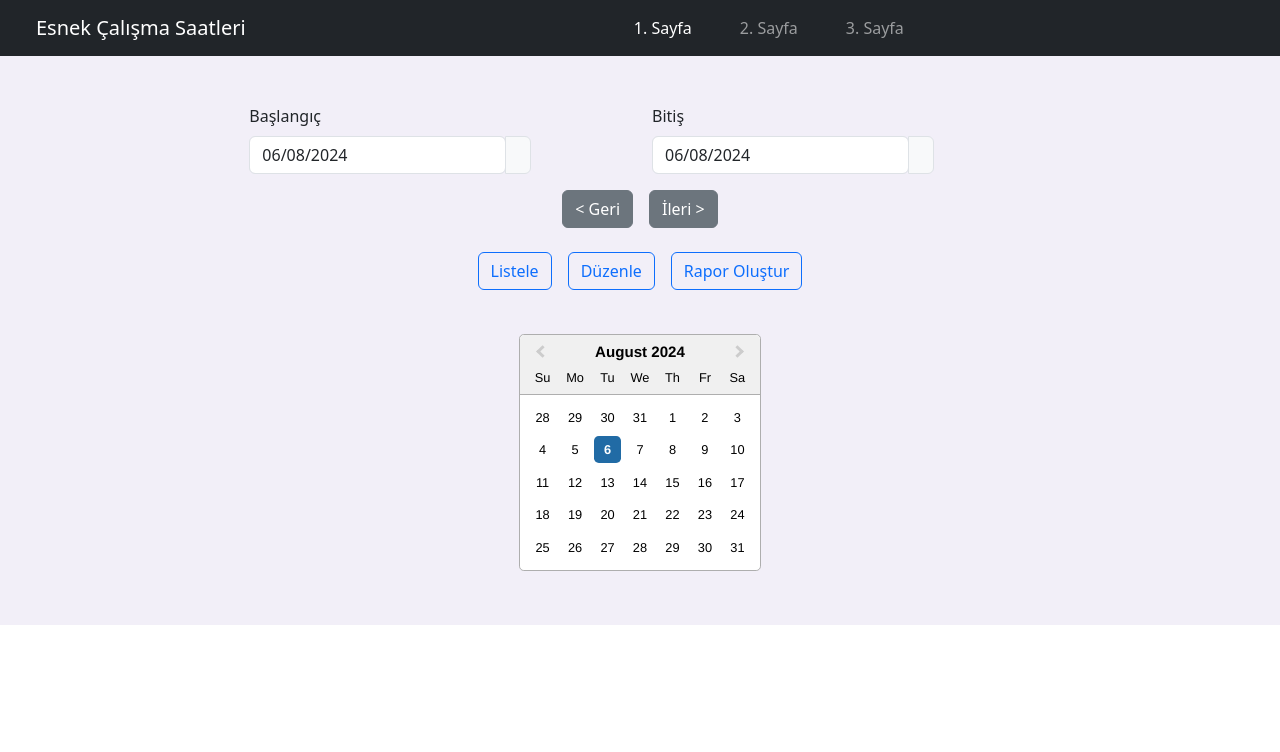
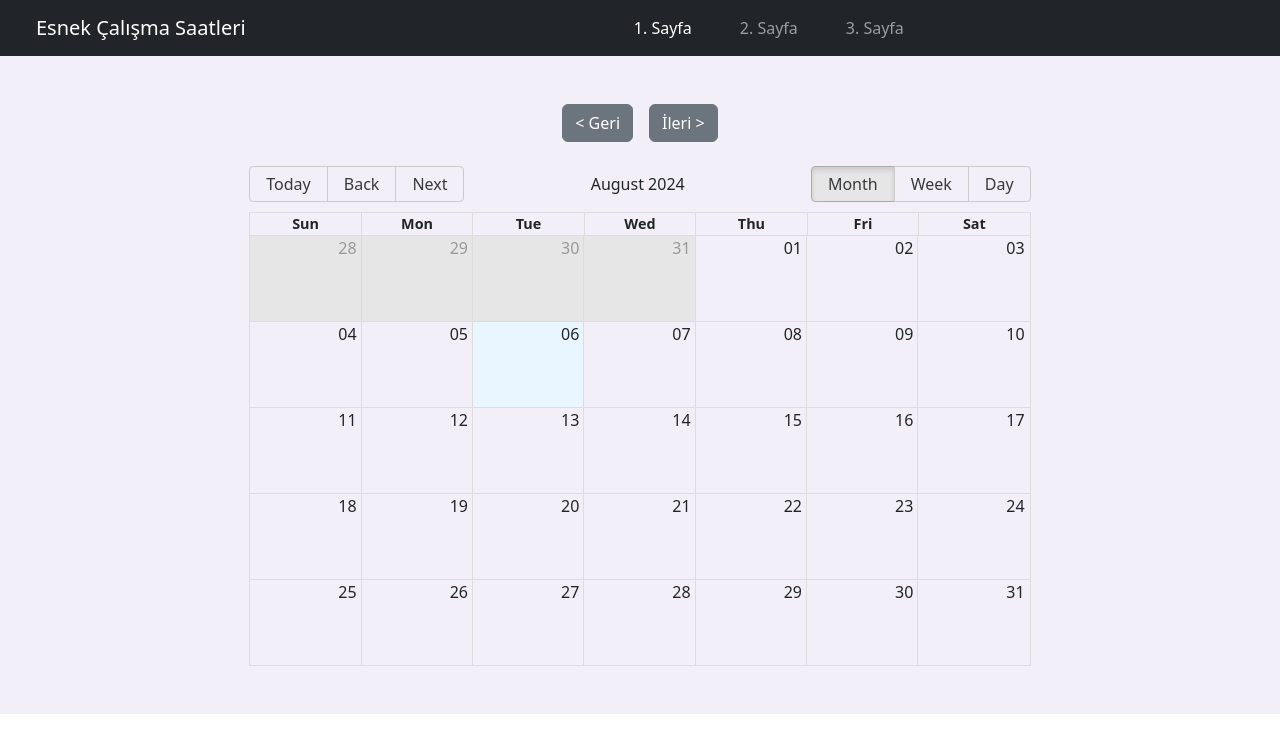
Before and after one commit to mustafakacarr/Flexible-Hours-Netas-Coop-FE, a React (Create React App) app: page /main-page in a window 1280 px wide. Shown: the top 752 px of the page. Built offline with nearby package versions, Linux system fonts and the light colour scheme.

Commit message:
scheduler added

```diff
--- a/package.json
+++ b/package.json
@@ -14,7 +14,9 @@
     "@testing-library/user-event": "^13.5.0",
     "bootstrap": "^5.3.3",
     "date-fns": "^2.29.3",
+    "moment": "^2.30.1",
     "react": "^18.3.1",
+    "react-big-calendar": "^1.13.2",
     "react-bootstrap": "^2.10.4",
     "react-datepicker": "^7.3.0",
     "react-dom": "^18.3.1",
--- a/src/Pages/MainPage.jsx
+++ b/src/Pages/MainPage.jsx
@@ -1,28 +1,19 @@
 import React, { useState } from 'react';
-import DatePicker from 'react-datepicker';
-import 'react-datepicker/dist/react-datepicker.css';
 import 'bootstrap/dist/css/bootstrap.min.css';
 import Navbar from '../Components/Layout/Navbar';
+import { Calendar, momentLocalizer } from 'react-big-calendar';
+import moment from 'moment';
+import 'react-big-calendar/lib/css/react-big-calendar.css';
+
+// Takvim için yerelleştirici (localizer) ayarlama
+const localizer = momentLocalizer(moment);
 
 function MainPage() {
-  const [startDate, setStartDate] = useState(new Date());
-  const [endDate, setEndDate] = useState(new Date());
-
-  const handleStartChange = (date) => {
-    setStartDate(date);
-  };
-
-  const handleEndChange = (date) => {
-    setEndDate(date);
-  };
+  const [events, setEvents] = useState([]); // Etkinlikler için state
+  const [currentDate, setCurrentDate] = useState(new Date());
 
   const handleYearChange = (increment) => {
-    setStartDate(new Date(startDate.setFullYear(startDate.getFullYear() + increment)));
-    setEndDate(new Date(endDate.setFullYear(endDate.getFullYear() + increment)));
-  };
-
-  const handleListeleClick = () => {
-    console.log('Listele button clicked');
+    setCurrentDate(new Date(currentDate.setFullYear(currentDate.getFullYear() + increment)));
   };
 
   return (
@@ -31,34 +22,6 @@ function MainPage() {
       <div className="container-fluid p-5" style={{ backgroundColor: '#F2EFF8' }}>
         <div className="row justify-content-center">
           <div className="col-md-8">
-            <div className="row mb-3">
-              <div className="col">
-                <label className="form-label">Başlangıç</label>
-                <div className="input-group">
-                  <DatePicker
-                    selected={startDate}
-                    onChange={handleStartChange}
-                    className="form-control"
-                    dateFormat="dd/MM/yyyy"
-                    placeholderText="DD/MM/YYYY"
-                  />
-                  <span className="input-group-text"><i className="bi bi-calendar"></i></span>
-                </div>
-              </div>
-              <div className="col">
-                <label className="form-label">Bitiş</label>
-                <div className="input-group">
-                  <DatePicker
-                    selected={endDate}
-                    onChange={handleEndChange}
-                    className="form-control"
-                    dateFormat="dd/MM/yyyy"
-                    placeholderText="DD/MM/YYYY"
-                  />
-                  <span className="input-group-text"><i className="bi bi-calendar"></i></span>
-                </div>
-              </div>
-            </div>
             <div className="row justify-content-center">
               <div className="col-auto">
                 <button
@@ -76,80 +39,36 @@ function MainPage() {
               </div>
             </div>
             <div className="row justify-content-center mt-4">
-              <div className="col-auto">
-                <button
-                  className="btn btn-outline-primary mx-2"
-                  onClick={handleListeleClick}
-                >
-                  Listele
-                </button>
-                <button
-                  className="btn btn-outline-primary mx-2"
-                >
-                  Düzenle
-                </button>
-                <button
-                  className="btn btn-outline-primary mx-2"
-                >
-                  Rapor Oluştur
-                </button>
-              </div>
-            </div>
-            <div className="row justify-content-center mt-4">
-              <div className="col text-center">
-                <div className="calendar-container">
-                  <DatePicker
-                    selected={startDate}
-                    onChange={handleStartChange}
-                    startDate={startDate}
-                    endDate={endDate}
-                    selectsRange
-                    inline
-                    calendarClassName="custom-calendar"
-                    highlightDates={[
-                      {
-                        "react-datepicker__day--highlighted-start": [startDate],
-                        "react-datepicker__day--highlighted-end": [endDate],
-                        "react-datepicker__day--highlighted-middle": [startDate, endDate],
-                      }
-                    ]}
-                  />
-                </div>
+              <div className="col">
+                <Calendar
+                  localizer={localizer}
+                  events={events} // Etkinlik listesi
+                  startAccessor="start"
+                  endAccessor="end"
+                  style={{ height: 500 }}
+                  views={['month', 'week', 'day']}
+                  step={60}
+                  showMultiDayTimes
+                  selectable
+                  date={currentDate}
+                  onNavigate={(date) => setCurrentDate(date)}
+                  onSelectEvent={(event) => alert(event.title)}
+                  onSelectSlot={(slotInfo) => {
+                    const title = prompt('Etkinlik Başlığı:');
+                    if (title) {
+                      setEvents([...events, {
+                        start: slotInfo.start,
+                        end: slotInfo.end,
+                        title,
+                      }]);
+                    }
+                  }}
+                />
               </div>
             </div>
           </div>
         </div>
       </div>
-
-      <style jsx>{`
-
-        .custom-calendar .react-datepicker__day--highlighted-start {
-          background-color: purple;
-          color: white;
-        }
-
-        .custom-calendar .react-datepicker__day--highlighted-middle,
-        .custom-calendar .react-datepicker__day--highlighted-end {
-          background-color: #F2EFF8;
-          color: #333;
-        }
-
-        .custom-calendar {
-          transform: scale(1.2); /* Takvimi büyüt */
-          max-width: 600px; /* Genişliği artır */
-          margin: auto;
-        }
-
-        .custom-calendar .react-datepicker__day,
-        .custom-calendar .react-datepicker__header {
-          font-size: 0.8em;
-        }
-
-
-        .calendar-container {
-          margin-top: 20px;
-        }
-      `}</style>
     </>
   );
 }
```
Also changed, not shown: src/Components/Layout/Layout.jsx (+18 -0 lines), 1 other file (tests, documents, lock files or other folders).
